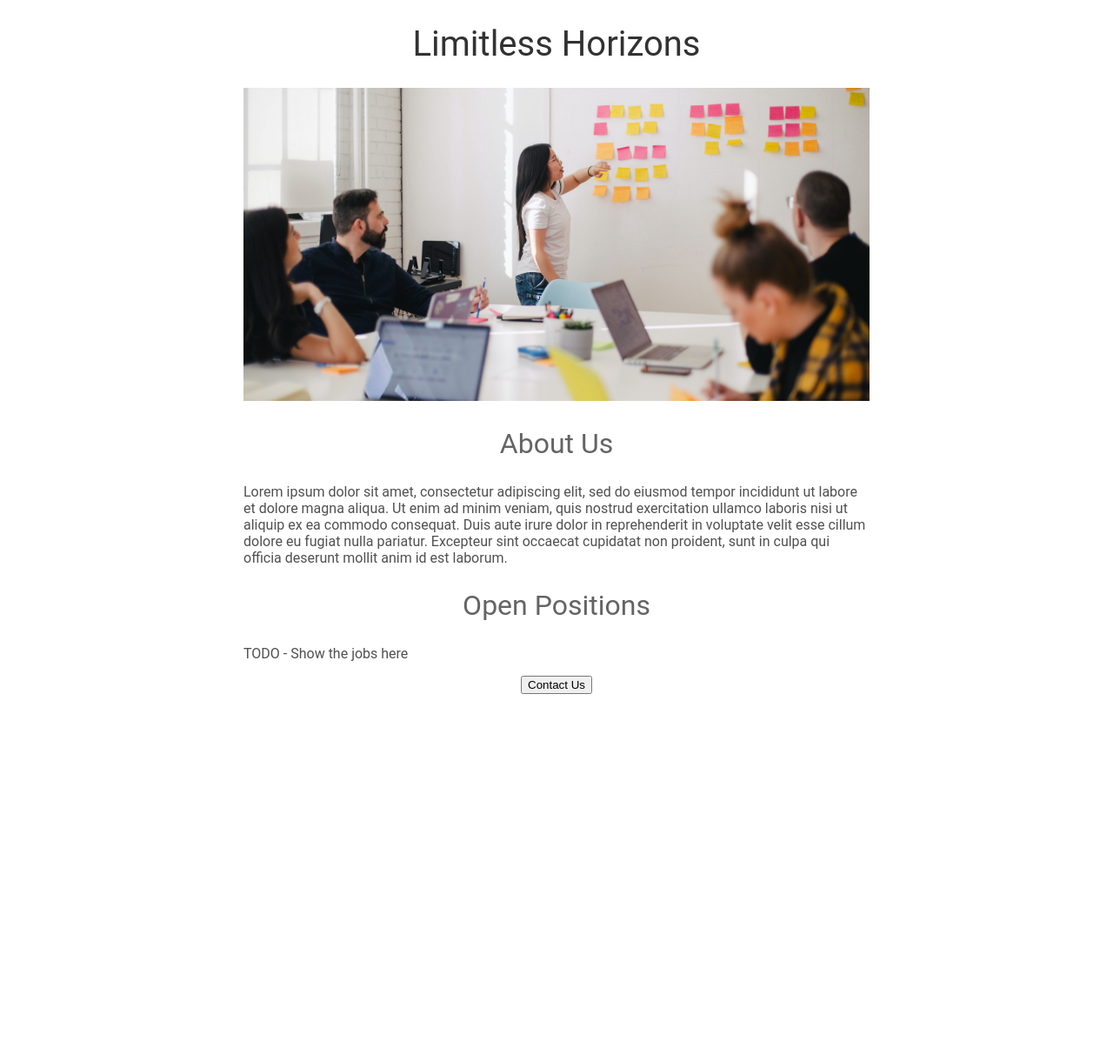
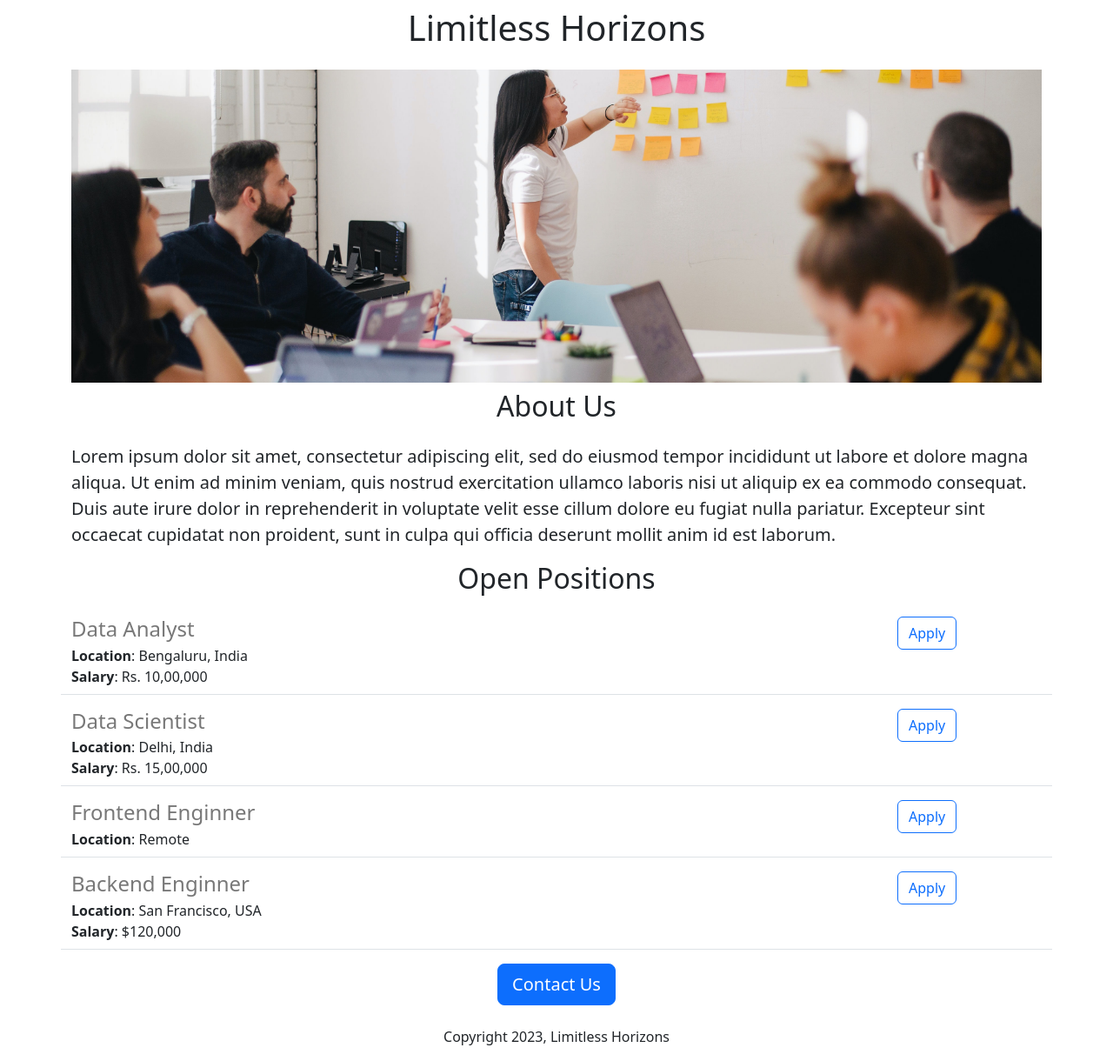
Before and after one commit to shivam2109/limitless-horizons-v2, a Flask app: page / in a window 1280 px wide. Shown: the whole page at 87% size. Before the commit the page ends 798 px from the top, so only its background shows below. Run offline with Flask 2, Linux system fonts and the light colour scheme.

Commit message:
added dynamic data and api routes

```diff
--- a/app.py
+++ b/app.py
@@ -1,10 +1,40 @@
-from flask import Flask, render_template
+from flask import Flask, render_template, jsonify
 
 app = Flask(__name__)
 
+JOBS = [
+  {
+    "id": 1,
+    "title": "Data Analyst",
+    "location": "Bengaluru, India",
+    "salary": "Rs. 10,00,000"
+  },
+  {
+    "id": 2,
+    "title": "Data Scientist",
+    "location": "Delhi, India",
+    "salary": "Rs. 15,00,000"
+  },
+  {
+    "id": 3,
+    "title": "Frontend Enginner",
+    "location": "Remote"
+  },
+  {
+    "id": 4,
+    "title": "Backend Enginner",
+    "location": "San Francisco, USA",
+    "salary": "$120,000"
+  }
+]
+
 @app.route("/")
 def hello_horizons():
-  return render_template("home.html")
+  return render_template("home.html", jobs=JOBS, company_name="Limitless Horizons")
+
+@app.route("/api/jobs")
+def list_jobs():
+  return jsonify(JOBS)
 
 if __name__ == "__main__":
   app.run(host='0.0.0.0', debug=True)
--- a/templates/home.html
+++ b/templates/home.html
@@ -1,53 +1,35 @@
 <!DOCTYPE html>
 <html>
   <head>
-    <title> Limitless Horizons </title>
+    <meta charset="utf-8">
+    <meta name="viewport" content="width=device-width, initial-scale=1">
+    <title>{{company_name}}</title>
+    <link href="https://cdn.jsdelivr.net/npm/bootstrap@5.3.0-alpha1/dist/css/bootstrap.min.css" rel="stylesheet" integrity="sha384-GLhlTQ8iRABdZLl6O3oVMWSktQOp6b7In1Zl3/Jr59b6EGGoI1aFkw7cmDA6j6gD" crossorigin="anonymous">
     <style>
-      h1 {
-        font-size: 40px;
-        font-family: Roboto;
-        font-weight: normal;
-        color: rgb(50, 50, 50);
-        text-align: center;
-      }
-
       #banner {
+        height: 360px;
         width: 100%;
-        height: 360px;
         object-fit: cover;
-      }
-
-      h2 {
-        font-size: 32px;
-        font-family: Roboto;
-        color: rgb(100, 100, 100);
-        text-align: center;
-        font-weight: normal;
-      }
-
-      .bodytext {
-        font-family: Roboto;
-        color: rgb(80, 80, 80);
-      }
-
-      #container {
-        max-width: 720px;
-        margin: 0 auto;
       }
     </style>
   </head>
   <body>
-    <div id="container">
-      <h1>Limitless Horizons</h1>
-      <img id='banner' src="static/banner.jpg">
-      <h2>About Us</h2>
-      <p class="bodytext">
+    <div class="container">
+      <h1 class="text-center mt-2 mb-4">{{company_name}}</h1>
+      <img class="img-fluid" id="banner" src="static/banner.jpg">
+      <h2 class="text-center mt-2 mb-4">About Us</h2>
+      <p class="lead">
         Lorem ipsum dolor sit amet, consectetur adipiscing elit, sed do eiusmod tempor incididunt ut labore et dolore magna aliqua. Ut enim ad minim veniam, quis nostrud exercitation ullamco laboris nisi ut aliquip ex ea commodo consequat. Duis aute irure dolor in reprehenderit in voluptate velit esse cillum dolore eu fugiat nulla pariatur. Excepteur sint occaecat cupidatat non proident, sunt in culpa qui officia deserunt mollit anim id est laborum.
       </p>
-      <h2>Open Positions</h2>
-      <p class="bodytext">TODO - Show the jobs here </p>
-      <div style= "text-align: center;">
-        <button>Contact Us</button>
+      <h2 class="text-center mt-2 mb-4">Open Positions</h2>
+      <div>
+        {% for job in jobs %}
+          {% include 'jobitem.html' %}
+        {% endfor %}
+      </div>
+      <div class="text-center">
+        <button class="btn btn-primary btn-lg">Contact Us</button>
+        <p class="mt-4">Copyright 2023, {{company_name}} </p>
       </div>
     </div>
   </body>
--- /dev/null
+++ b/templates/jobitem.html
@@ -0,0 +1,16 @@
+<div style="margin-bottom:16px;padding-bottom:8px;" class="border-bottom row">
+  <div class="col-10">
+    <h4 style="color:rgb(120,120,120);margin-bottom:4px;">{{job['title']}}</h4>
+    <div>
+      <b>Location</b>: {{job['location']}}
+    </div>
+    {% if 'salary' in job %}
+      <div>
+        <b>Salary</b>: {{job['salary']}}
+      </div>
+    {% endif %}
+  </div>
+  <div class="col-2">
+    <button type="button" class="btn btn-outline-primary">Apply</button>
+  </div>
+</div>
```
